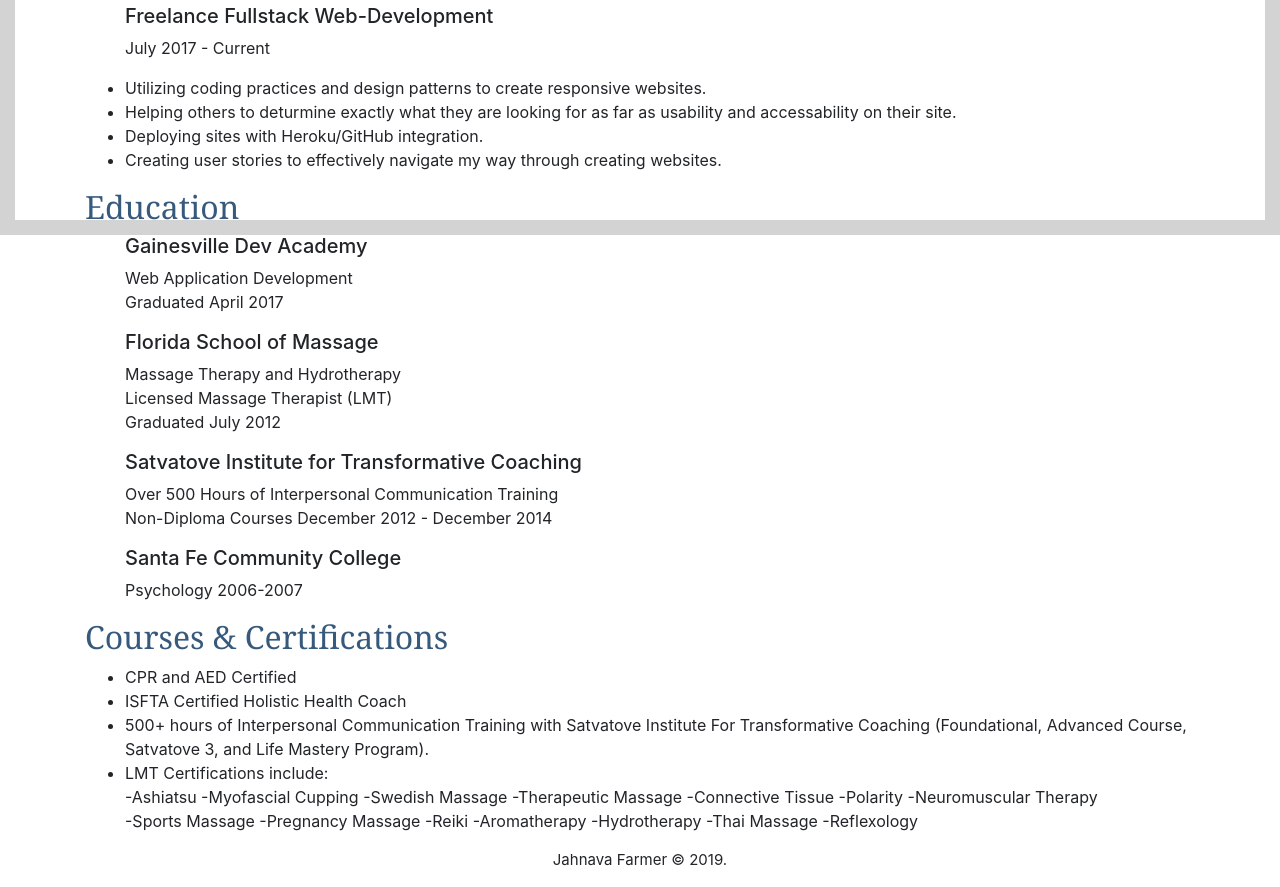
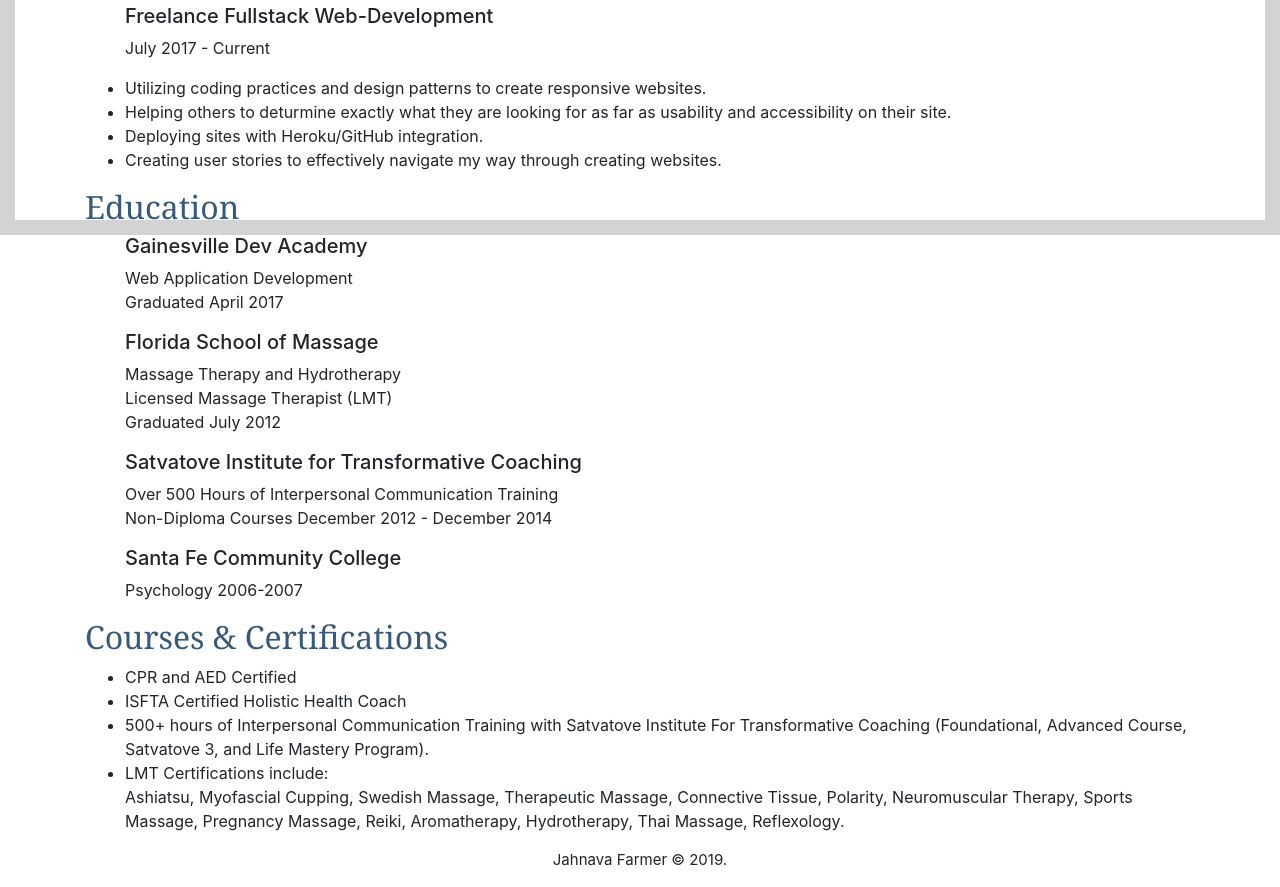
Before and after one commit to Jahnava/resume, a website: page public/html/index.html in a window 1280 px wide. Shown: the part 565-1452 px from the top of the page. Drawn offline with nearby package versions, Linux system fonts and the light colour scheme.

Commit message:
changed pic

```diff
--- a/public/html/index.html
+++ b/public/html/index.html
@@ -69,7 +69,7 @@
           <h5>Freelance Fullstack Web-Development</h5>
           <p>July 2017 - Current</p>
           <li>Utilizing coding practices and design patterns to create responsive websites.</li>
-          <li>Helping others to deturmine exactly what they are looking for as far as usability and accessability on their site.</li>
+          <li>Helping others to deturmine exactly what they are looking for as far as usability and accessibility on their site.</li>
           <li>Deploying sites with Heroku/GitHub integration.</li>
           <li>Creating user stories to effectively navigate my way through creating websites.</li>
         </ul>
@@ -95,21 +95,8 @@
           <li>ISFTA Certified Holistic Health Coach  </li>
           <li>500+ hours of Interpersonal Communication Training with Satvatove Institute For Transformative Coaching 	(Foundational, Advanced Course, Satvatove 3, and Life Mastery Program). </li>
           <li>LMT Certifications include: <br>
-            -Ashiatsu
-            -Myofascial Cupping
-            -Swedish Massage
-            -Therapeutic Massage
-            -Connective Tissue
-            -Polarity
-            -Neuromuscular Therapy
-            <br>
-            -Sports Massage
-            -Pregnancy Massage
-            -Reiki
-            -Aromatherapy
-            -Hydrotherapy
-            -Thai Massage
-            -Reflexology </li>
+            Ashiatsu, Myofascial Cupping, Swedish Massage, Therapeutic Massage, Connective Tissue, Polarity,
+            Neuromuscular Therapy, Sports Massage, Pregnancy Massage, Reiki, Aromatherapy, Hydrotherapy, Thai Massage, Reflexology. </li>
         </ul>
     </div>
 
```
Also changed, not shown: public/images/profile-img.jpg.
